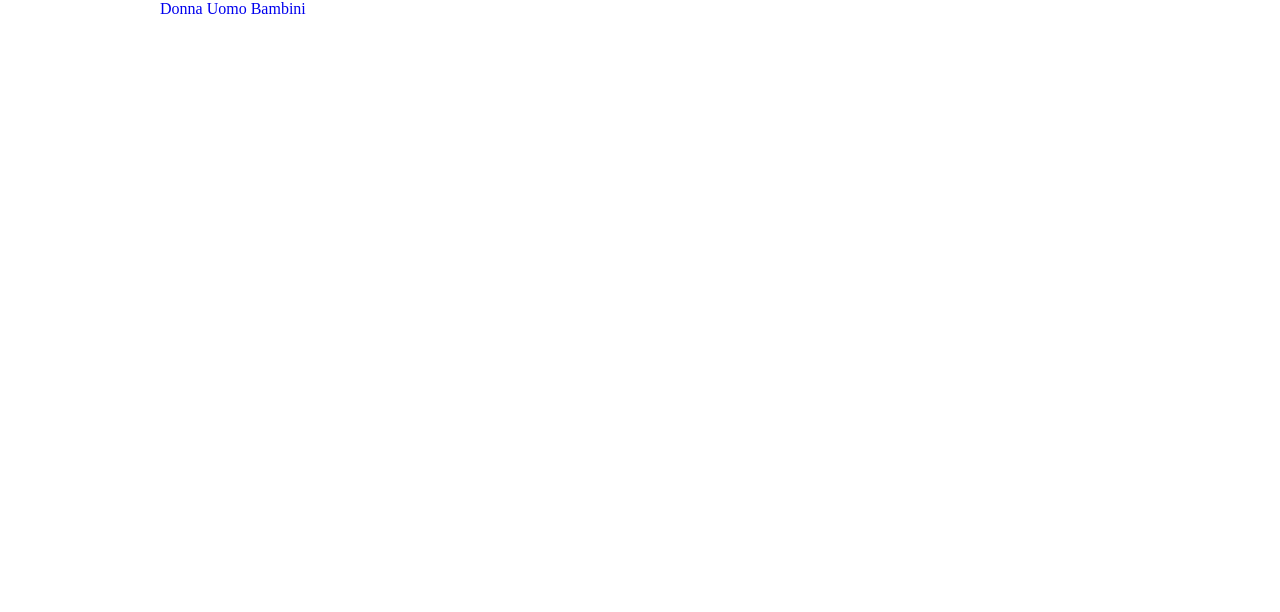
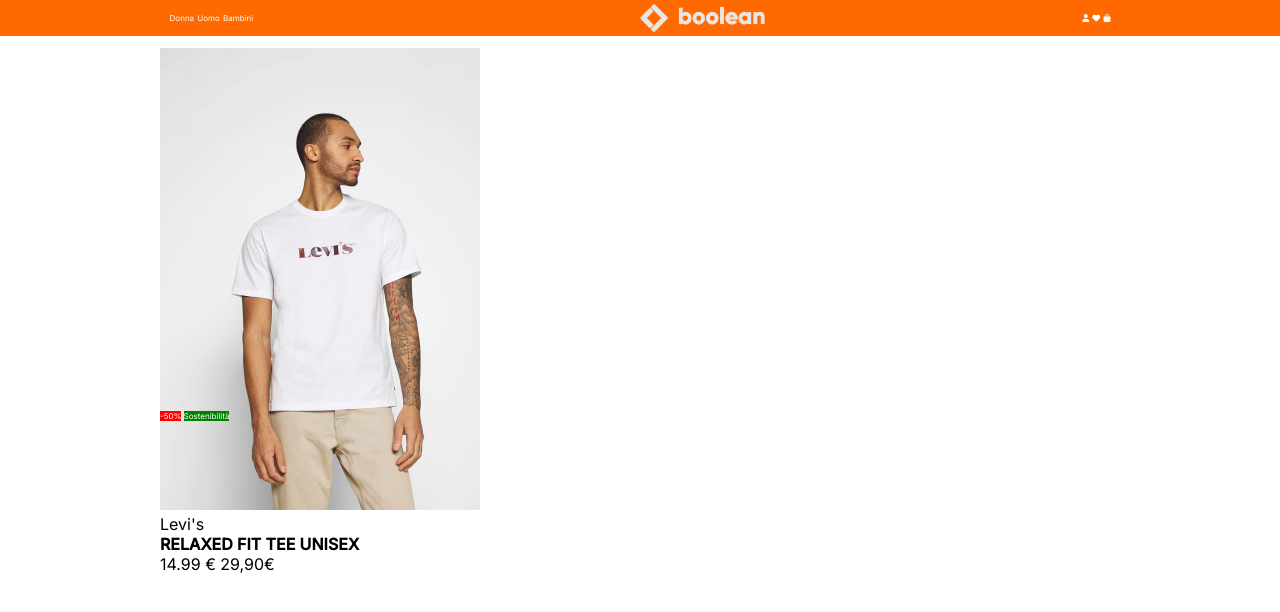
Before and after one commit to SimoneLollini/html-css-boolando, a plain HTML site: page index.html in a window 1280 px wide. Drawn offline with Linux system fonts and the light colour scheme.

Commit message:
add header and first column

```diff
--- a/assets/style.css
+++ b/assets/style.css
@@ -27,34 +27,49 @@
 /* #endregion debug */
 
 /* #region common */
+
 * {
     margin: 0;
     padding: 0;
     box-sizing: border-box;
 }
 
+.font{
+    font-family: 'Inter', sans-serif;
+}
+
 .container {
     width: 75%;
     margin: auto;
 }
-
+.p_relative{
+    position: relative;
+}
 .row {
     display: flex;
 }
 
 a {
     text-decoration: none;
+
 }
 
+img{
+    max-width: 100%;
+}
+
+i{
+    color: white;
+}
 /* #endregion common */
 
 /* #region utility */
 :root {
-    -: #008000;
-    : #1A1A1A;
-    : #FF0000;
-    : #FF6900;
-
+    --peculiarity: #008000;
+    --dark: #1A1A1A;
+    --disc: #FF0000;
+    --primary: #FF6900;
+    --light: white;
 }
 
 .d-flex {
@@ -82,14 +97,42 @@
 /* #region header */
 header .row {
     align-items: center;
+
+}
+header .col-4{
+
 }
 
 header {
     width: 100%;
     position: fixed;
-    background-color: var();
+    background-color: var(--primary);
+    padding: 1%;
+}
+.target{
+    lign-items: center;
+}
+.target a{
+    color: var(--light);
+    font-size: 0.5rem;
+    padding-right: 1%;
 }
 
+
+.logo img{
+    width: 40%;
+    position: absolute;
+    left: 50%;
+    align-self: center;
+}
+.carrello{
+    text-align: center;
+    font-size: 0.5rem;
+    justify-content: flex-end;
+}
+.carrello i{
+    padding-left: 1%;
+}
 /* #endregion header */
 
 /* #region main */
@@ -97,6 +140,22 @@
     flex-wrap: wrap;
     padding-bottom: 1rem;
 }
+.card-t{
+    position: relative;
+}
+.badge{
+    color: var(--light);
+    font-size: 0.5rem;
+    position: absolute;
+    bottom: 20%;
+}
+.badge-discount{
+    background-color: var(--disc);
+}
+.badge-peculiarity{
+    background-color: var(--peculiarity);
+}
+
 
 
 /* #endregion main*/
--- a/index.html
+++ b/index.html
@@ -6,57 +6,69 @@
     <meta http-equiv="X-UA-Compatible" content="IE=edge">
     <meta name="viewport" content="width=device-width, initial-scale=1.0">
     <link rel="stylesheet" href="./assets/style.css">
+    <link rel="preconnect" href="https://fonts.googleapis.com">
+    <link rel="preconnect" href="https://fonts.gstatic.com" crossorigin>
+    <link href="https://fonts.googleapis.com/css2?family=Inter:wght@300;400;500&display=swap" rel="stylesheet">
+    <link rel="stylesheet" href="https://cdnjs.cloudflare.com/ajax/libs/font-awesome/6.2.0/css/all.min.css"
+        integrity="sha512-xh6O/CkQoPOWDdYTDqeRdPCVd1SpvCA9XXcUnZS2FmJNp1coAFzvtCN9BmamE+4aHK8yyUHUSCcJHgXloTyT2A=="
+        crossorigin="anonymous" referrerpolicy="no-referrer" />
     <title>Boolando</title>
 </head>
 
 <body class="">
-    <header id="header">
+    <header class="font" id="header">
         <div class="container">
             <div class="row">
-                <div class="target col-4">
+                <div class="target col-4 d-flex">
                     <a href="#">Donna</a>
                     <a href="#">Uomo</a>
                     <a href="#">Bambini</a>
                 </div>
-                <div class="logo col-4"></div>
-                <div class="carrello col-4"></div>
+                <div class="logo col-4 d-flex p_relative">
+                    <img src="./assets/img/boolean-logo.png" alt="">
+                </div>
+                <div class="carrello col-4 d-flex">
+                    <i class="fa-solid fa-user"></i>
+                    <i class="fa-sharp fa-solid fa-heart"></i>
+                    <i class="fa-solid fa-bag-shopping"></i>
+                </div>
             </div>
 
         </div>
     </header>
     <!-- /#header -->
-    <main id="main">
+    <main class="font" id="main">
         <div class="container">
             <div class="row pt_3">
                 <div class="col-4 ">
-
+                    <div class="card">
+                        <div class="card-t">
+                            <img src="./assets/img/1.webp" alt="">
+                            <div class="heart"></div>
+                            <div class="badge">
+                                <span class="badge-discount">-50%</span>
+                                <span class="badge-peculiarity">Sostenibilità</span>
+                            </div>
+                        </div>
+                        <div class="card-b">
+                            <span class="marca">Levi's</span>
+                            <h4 class="articolo">RELAXED FIT TEE UNISEX</h4>
+                            <span class="price discount">14.99 €</span>
+                            <span class="price">29,90€</span>
+                        </div>
+                    </div>
                 </div>
                 <div class="col-4">
 
                 </div>
                 <div class="col-4 ">
-            </div>
-
-                </div>
-                <div class="row">
-                    <div class="col-4 ">
-
-                    </div>
-                    <div class="col-4">
-
-                    </div>
-                    <div class="col-4 ">
-
-                    </div>
                 </div>
 
 
-
-
-        </div>
+            </div>
     </main>
     <!-- /#main -->
-    <footer id="footer">
+    <footer class="font" id="footer">
         <div class="container"></div>
     </footer>
     <!-- /#footer -->
```
